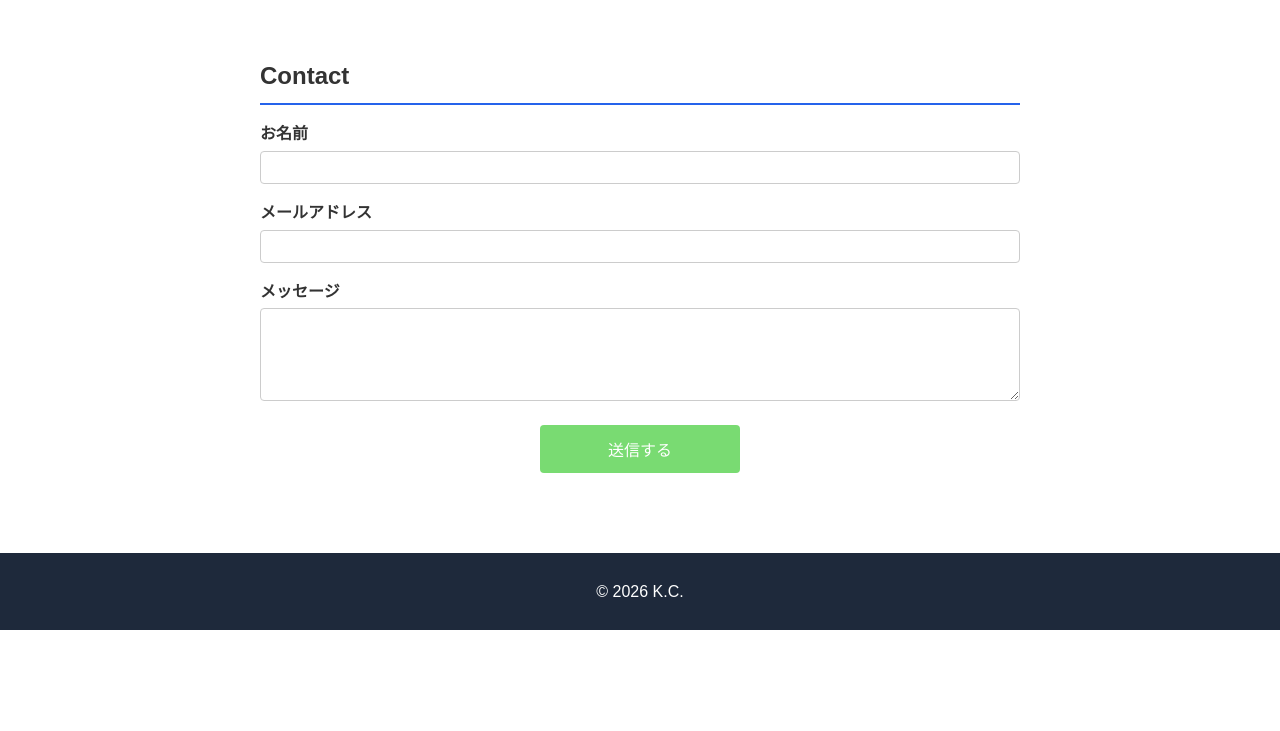
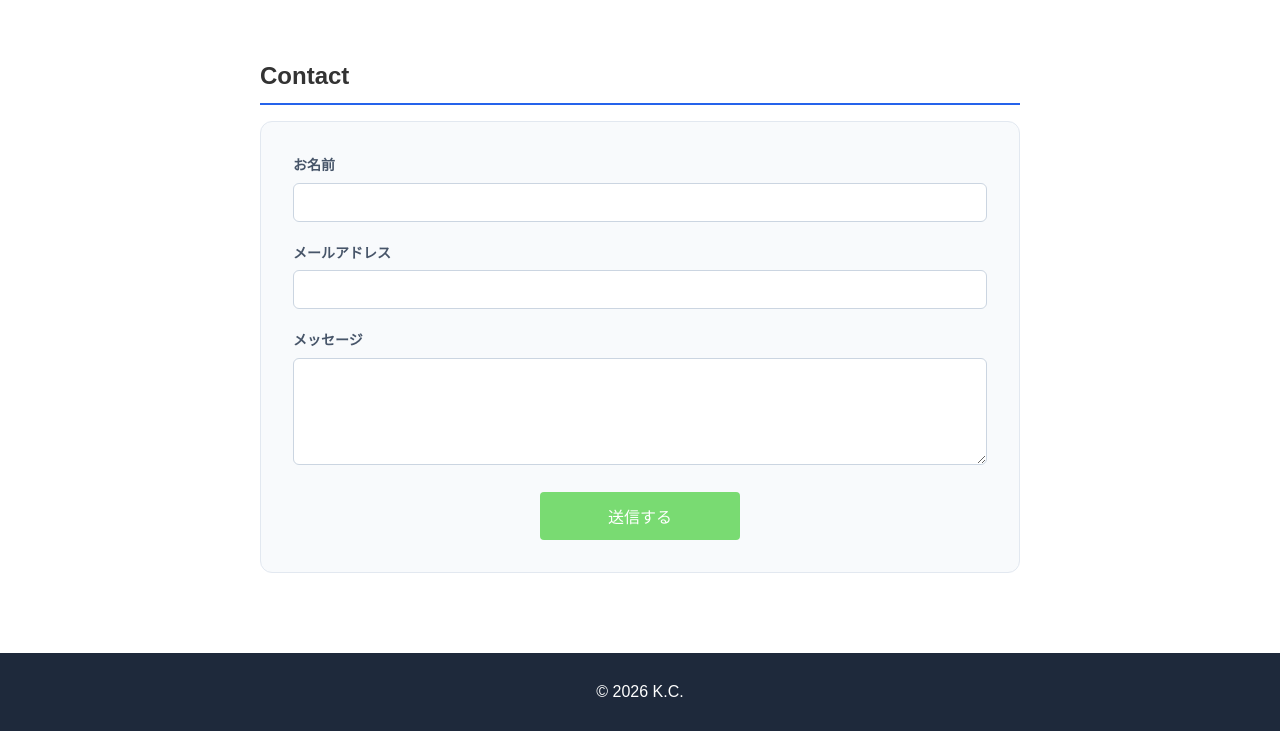
Before and after one commit to kiteranodon/week1_homework, a plain HTML site: page index.html in a window 1280 px wide. Shown: the part 1346-2077 px from the top of the page. Before the commit the page ends 1976 px from the top, so only its background shows below. Drawn offline with Linux system fonts and the light colour scheme.

Commit message:
フォームレイアウト変更

```diff
--- a/style.css
+++ b/style.css
@@ -138,22 +138,34 @@ body {
 }
 
 /* フォーム */
+.contact-form {
+    background-color: #f8fafc; /* 薄いグレーの背景を敷いてセクションを際立たせる */
+    padding: 32px;
+    border-radius: 12px;
+    border: 1px solid #e2e8f0;
+}
+
 .form-row {
-    margin-bottom: 16px;
+    margin-bottom: 20px;
 }
 
 .form-row label {
     display: block;
-    margin-bottom: 4px;
+    margin-bottom: 6px;
     font-weight: bold;
+    font-size: 14px;
+    color: #475569;
 }
 
 .form-row input,
 .form-row textarea {
     width: 100%;
-    padding: 8px;
-    border: 1px solid #ccc;
-    border-radius: 4px;
+    padding: 10px 14px;
+    border: 1px solid #cbd5e1;
+    border-radius: 6px;
+    font-size: 15px;
+    background-color: #fff;
+    transition: border-color 0.2s ease, box-shadow 0.2s ease;
 }
 
 .contact-form button {
```
